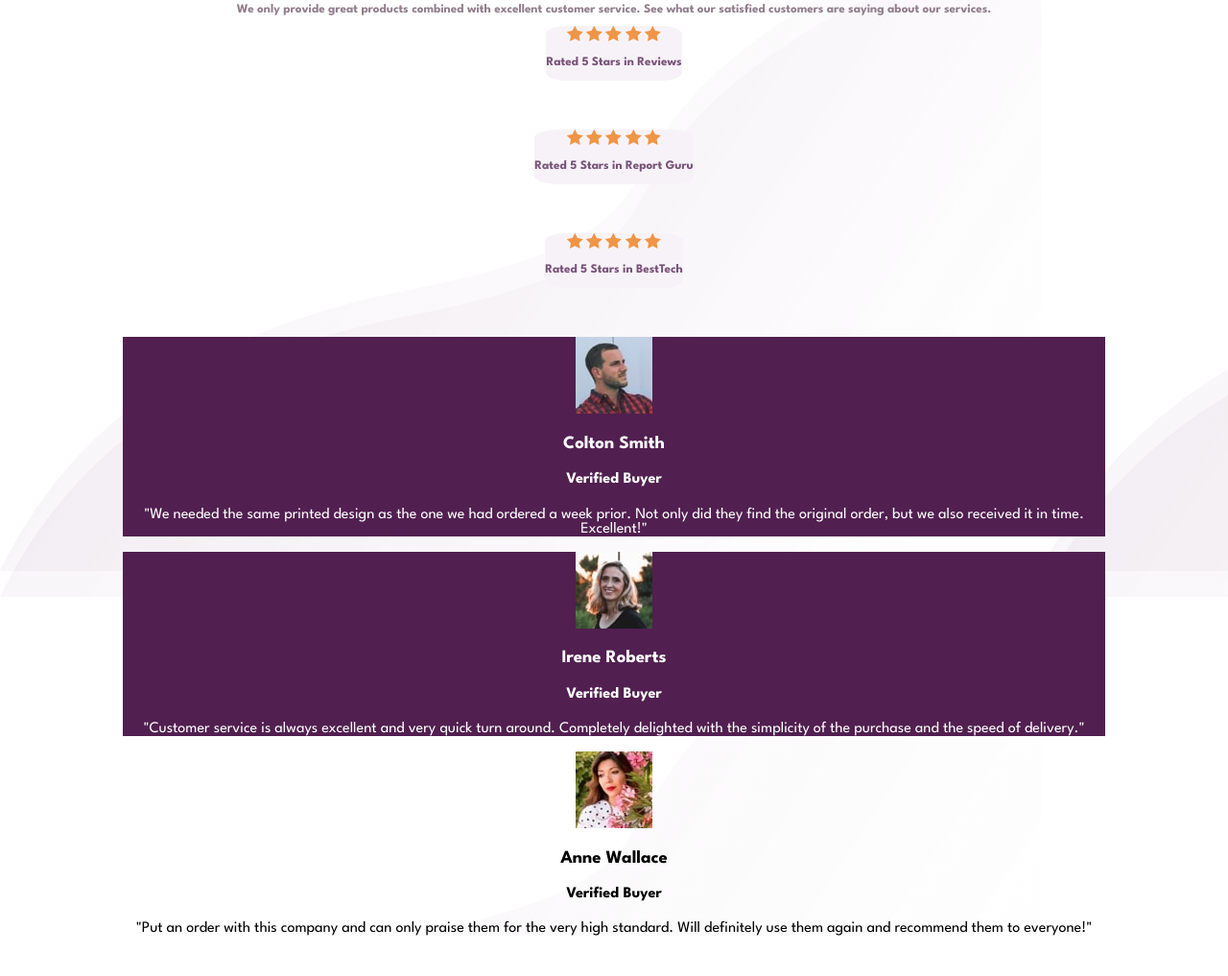
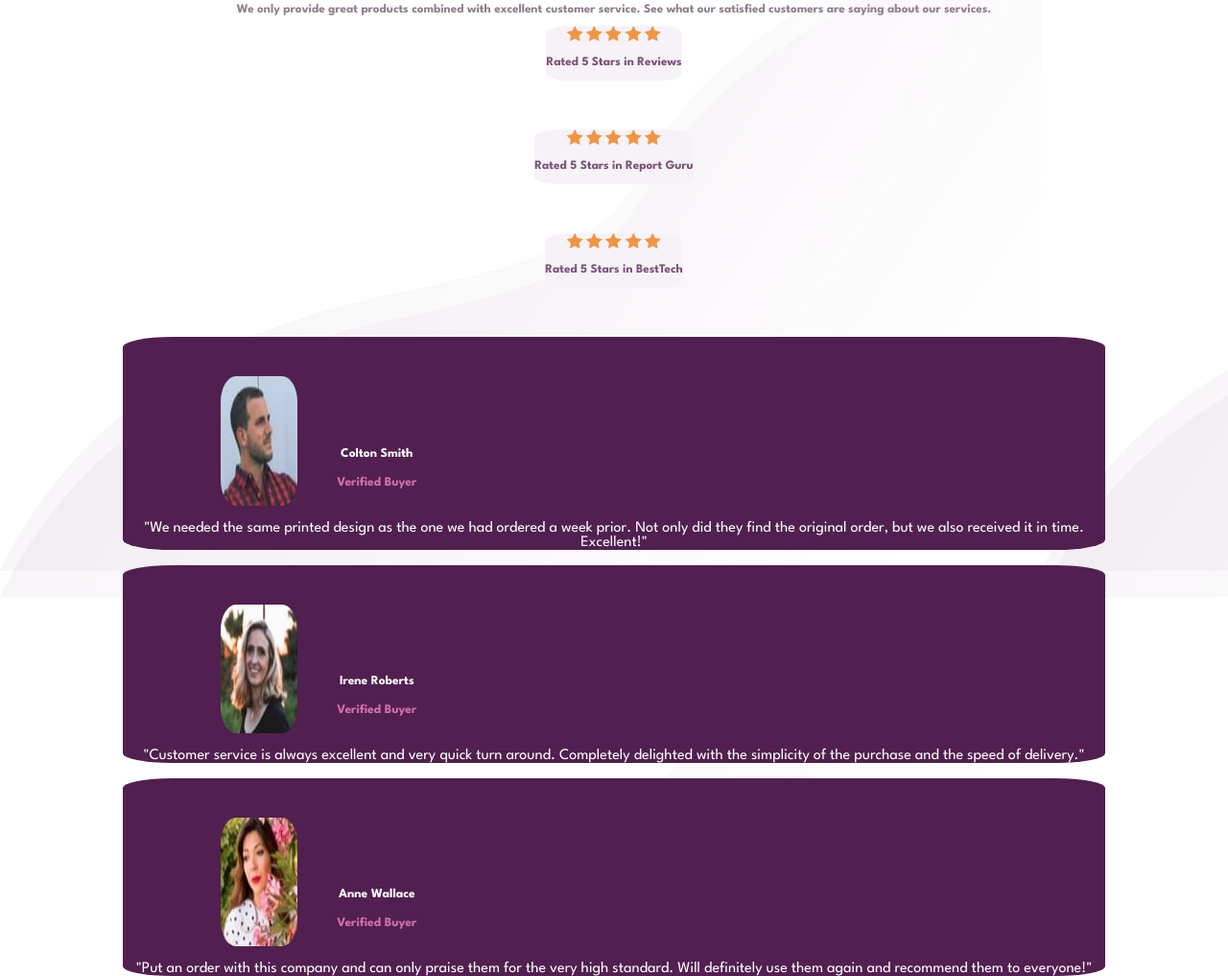
Before and after one commit to raqueladrados/202305-W2.5CH4-raquel-adrados, a website: page index.html in a window 1280 px wide. Shown: the part 78-1095 px from the top of the page at 96% size. Before the commit the page ends 1053 px from the top, so only its background shows below. Drawn offline with Linux system fonts and the light colour scheme.

Commit message:
Align profiles and reviews

```diff
--- a/index.html
+++ b/index.html
@@ -50,25 +50,39 @@
     </section>
     <section class="profiles">
       <div class="profiles_colton" style="background: #511f50; color:white;">
-        <img class="profiles_colton_photo" src="/image-colton.jpg" alt="A men with red t-shirt looking at nothing">
+        <div class="colton">
+          <img class="colton_profiles_colton_photo" src="/image-colton.jpg"
+            alt="A men with red t-shirt looking at nothing">
+          <div class="profiles_colton_titles">
             <h3>Colton Smith</h3>
             <h4>Verified Buyer</h4>
+          </div>
+        </div>
         <p>"We needed the same printed design as the one we had ordered a week prior. Not only did they find the
           original order,
           but we also received it in time. Excellent!"</p>
       </div>
       <div class="profiles_irene" style="background: #511f50; color:white">
-        <img class="profiles_irene_photo" src="/image-irene.jpg" alt="A happy blond girl smiling">
+        <div class="irene">
+          <img class="irene_profiles_irene_photo" src="/image-irene.jpg" alt="A happy blond girl smiling">
+          <div class="profiles_irene_titles">
             <h3>Irene Roberts</h3>
             <h4>Verified Buyer</h4>
+          </div>
+        </div>
         <p>"Customer service is always excellent and very quick turn around. Completely delighted with the simplicity of
           the
           purchase and the speed of delivery."</p>
       </div>
-      <div class="profiles_anne" tyle="background: #511f50; color:white">
-        <img class="profiles_anne_photo" src="/image-anne.jpg" alt="Girl with blue and white t-shirt posing for photo">
+      <div class="profiles_anne" style="background: #511f50; color:white">
+        <div class="anne">
+          <img class="anne_profiles_anne_photo" src="/image-anne.jpg"
+            alt="Girl with blue and white t-shirt posing for photo">
+          <div class="profiles_anne_titles">
             <h3>Anne Wallace</h3>
             <h4>Verified Buyer</h4>
+          </div>
+        </div>
         <p>"Put an order with this company and can only praise them for the very high standard. Will definitely use them
           again and
           recommend them to everyone!"</p>
--- a/sass/styles.scss
+++ b/sass/styles.scss
@@ -59,3 +59,75 @@ h2 {
   padding-left: 10%;
   padding-right: 10%;
 }
+
+.profiles_colton {
+  border-radius: 5%;
+}
+
+h3 {
+  font-size: smaller;
+}
+
+h4 {
+  color: #d371ab;
+  font-size: smaller;
+}
+
+.profiles_irene {
+  border-radius: 5%;
+}
+
+.profiles_anne {
+  border-radius: 5%;
+}
+
+.colton_profiles_colton_photo {
+  border-radius: 20%;
+  margin-top: 4%;
+  max-width: 50%;
+  max-height: 40%;
+  margin-left: 10%;
+}
+
+.profiles_colton_titles {
+  margin-top: 10%;
+  margin-left: 4%;
+}
+
+.colton {
+  display: flex;
+}
+
+.irene {
+  display: flex;
+}
+
+.profiles_irene_titles {
+  margin-top: 10%;
+  margin-left: 4%;
+}
+
+.irene_profiles_irene_photo {
+  border-radius: 20%;
+  margin-top: 4%;
+  max-width: 50%;
+  max-height: 40%;
+  margin-left: 10%;
+}
+
+.anne {
+  display: flex;
+}
+
+.anne_profiles_anne_photo {
+  border-radius: 20%;
+  margin-top: 4%;
+  max-width: 50%;
+  max-height: 40%;
+  margin-left: 10%;
+}
+
+.profiles_anne_titles {
+  margin-top: 10%;
+  margin-left: 4%;
+}
```
Also changed, not shown: styles.css, 1 other file. Lines whose indentation alone changed are shown as unchanged.
